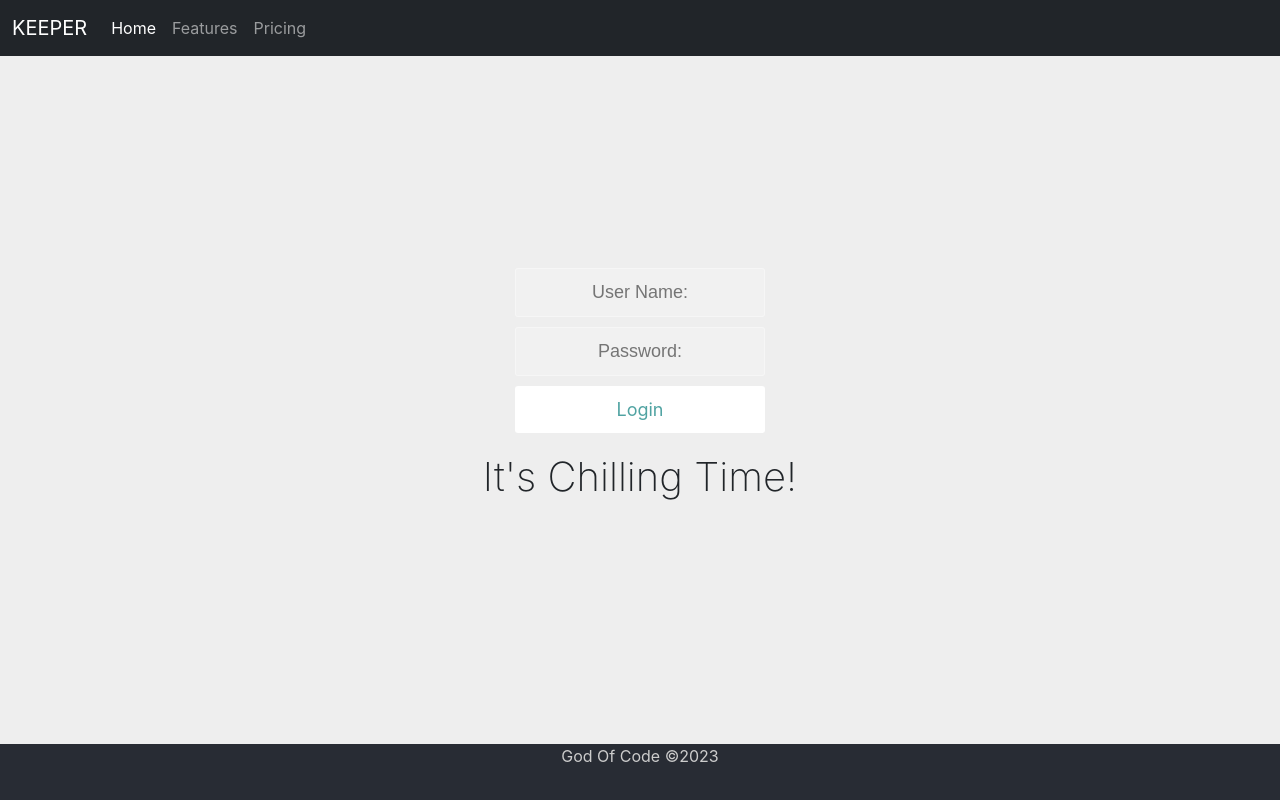
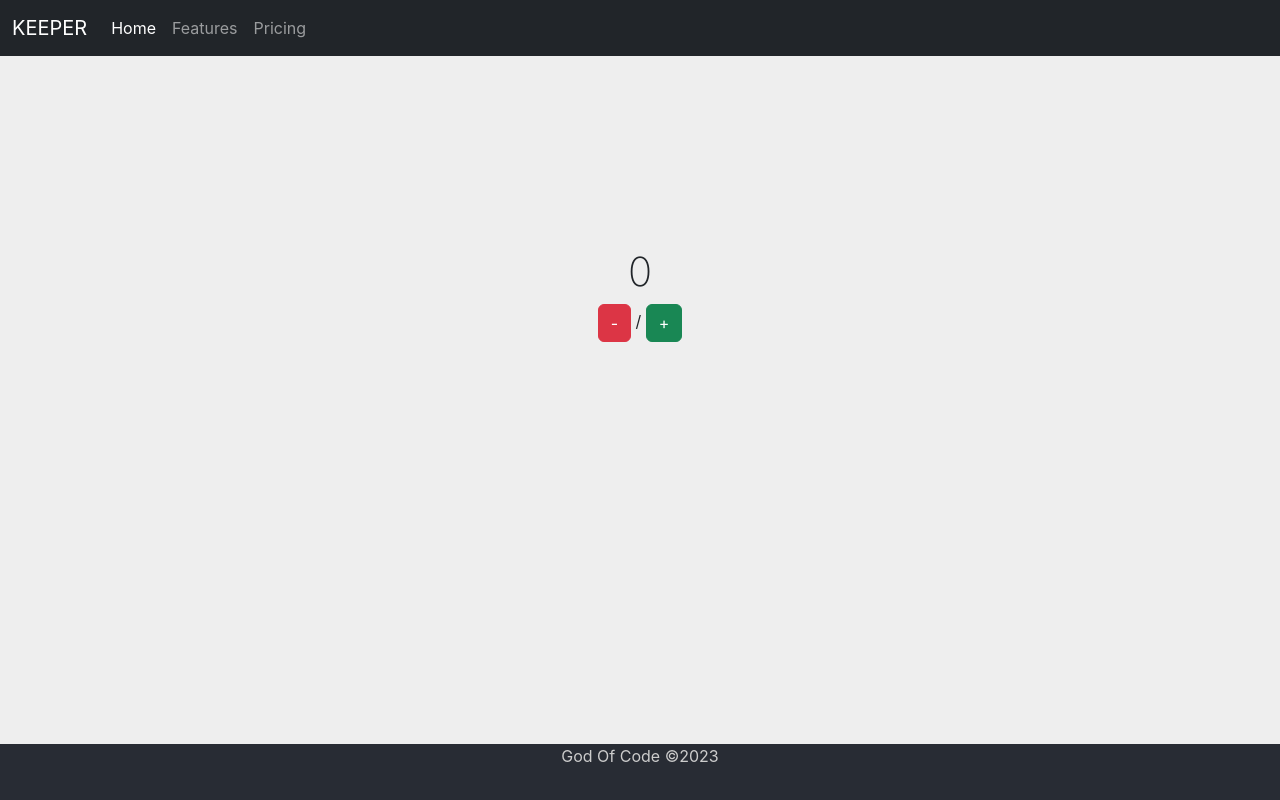
Before and after one commit to A1exEra/REACT, a React (Create React App) app: page / in a window 1280 px wide. Shown: the top 800 px of the page. Built offline with nearby package versions, Linux system fonts and the light colour scheme; a web font is replaced by a local one.

Commit message:
add hooks

```diff
--- a/src/components/App.js
+++ b/src/components/App.js
@@ -7,6 +7,7 @@ import data from "../info";
 import DictionaryCard from "./DictionaryCard";
 import emojipedia from "../emojipedia";
 import Login from "./Form/Login";
+import Counter from "./Counter/Counter";
 ///////////////////////////////////
 function createCard(props) {
   return (
@@ -24,6 +25,7 @@ function App() {
     <div>
       <Nav />
       <div className="container">
+        <Counter />
         <div className="formContainer">
           <Login />
         </div>
--- /dev/null
+++ b/src/components/Counter/Counter.jsx
@@ -0,0 +1,25 @@
+import { useState } from "react";
+
+function Counter() {
+  const [counter, setCounter] = useState(0);
+  function decrease() {
+    setCounter(counter - 1);
+  }
+  function increase() {
+    setCounter(counter + 1);
+  }
+  return (
+    <div className="formContainer">
+      <h1>{counter}</h1>
+      <button className="btn btn-danger" onClick={decrease}>
+        -
+      </button>
+      <span> / </span>
+      <button className="btn btn-success" onClick={increase}>
+        +
+      </button>
+    </div>
+  );
+}
+
+export default Counter;
--- a/src/components/Note.jsx
+++ b/src/components/Note.jsx
@@ -1,8 +1,22 @@
+import { useState } from "react";
+let isCompleted = false;
+const lineThrough = { textDecoration: "line-through" };
 function Note() {
+  const [state, setState] = useState(isCompleted);
+  function complete() {
+    console.log("button clicked");
+    console.log(state);
+    setState((isCompleted = !isCompleted));
+  }
   return (
     <div className="note">
       <h1>This is the title of the note</h1>
-      <p>This is the content of the note component</p>
+      <p style={state ? lineThrough : null}>
+        This is the content of the note component
+      </p>
+      <button className="btn btn-secondary" onClick={complete}>
+        Done
+      </button>
     </div>
   );
 }
```
